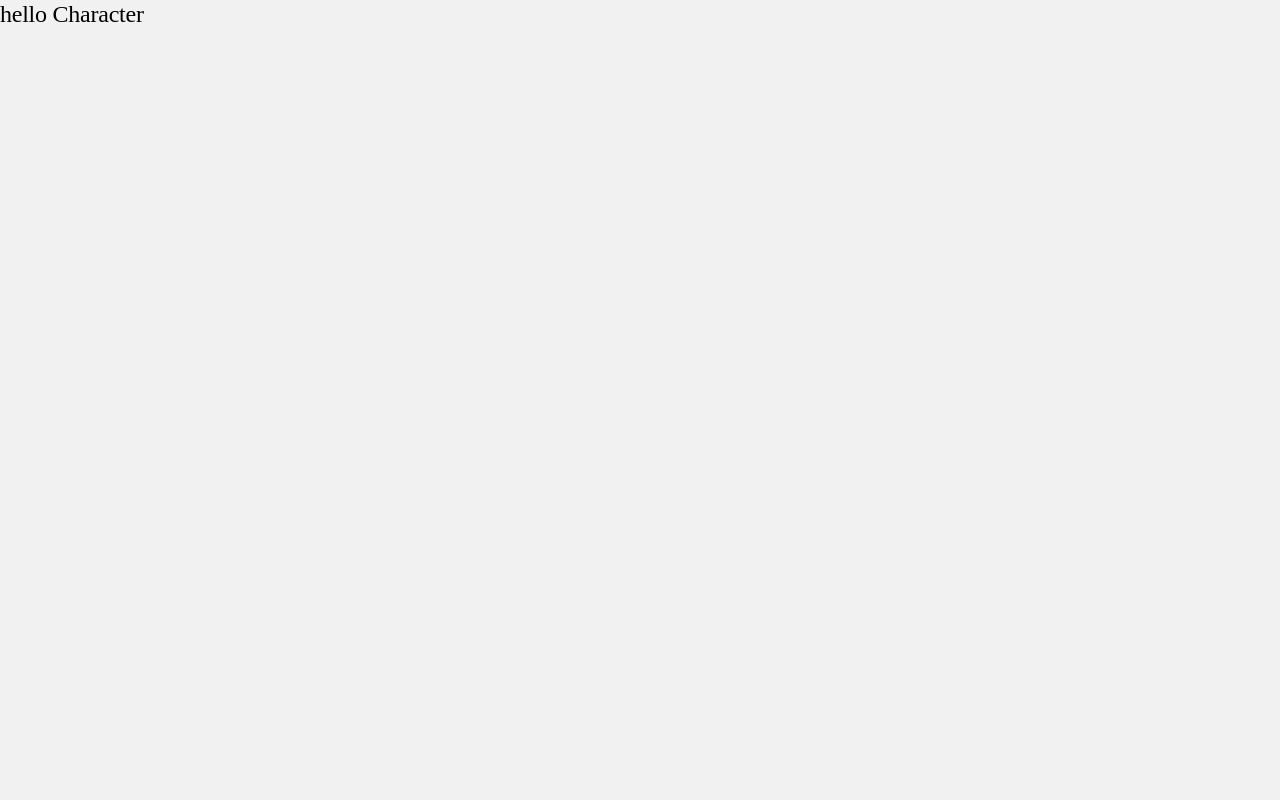
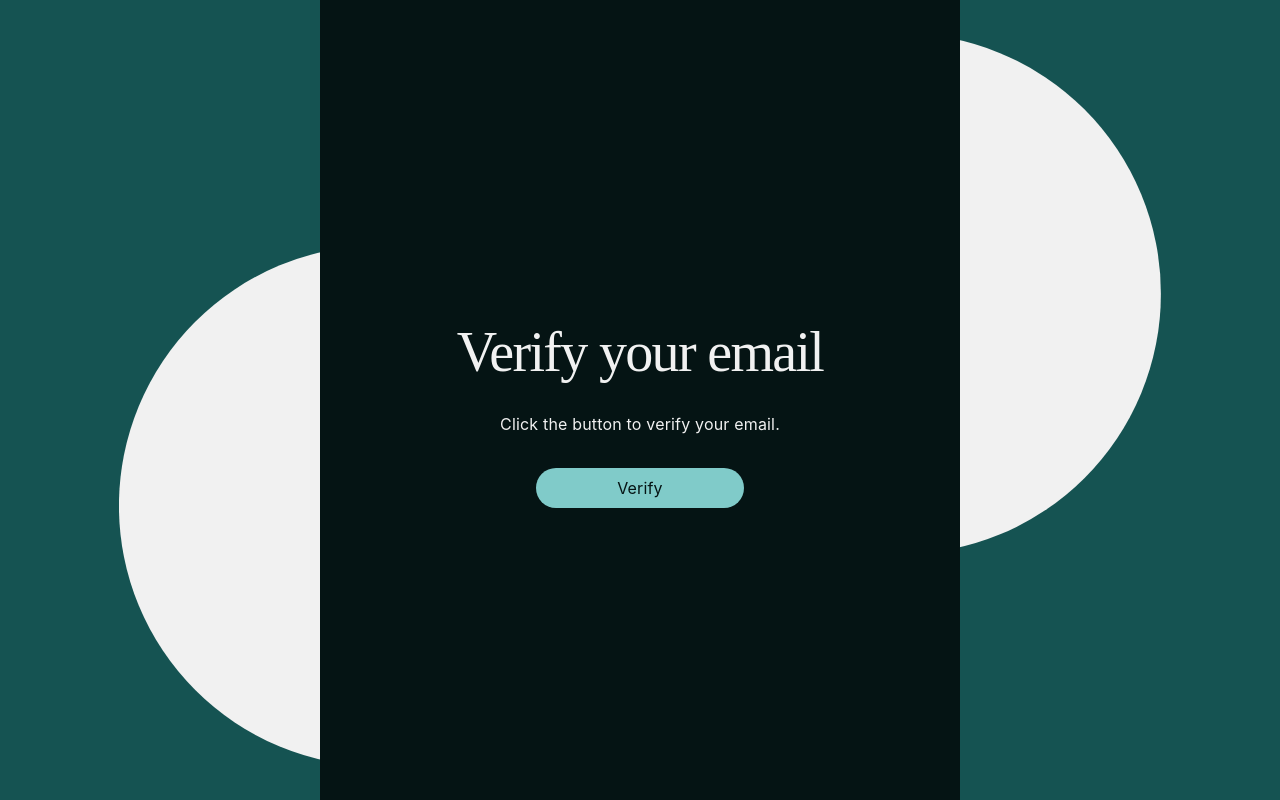
Before and after one commit to juleskj/dnd-react-flask, a React (Vite) app: page /verify-account in a window 1280 px wide. Built offline with nearby package versions, Linux system fonts and the light colour scheme; a web font is replaced by a local one.

Commit message:
creating verification page

```diff
--- a/src/pages/Verification.jsx
+++ b/src/pages/Verification.jsx
@@ -1,8 +1,27 @@
+import Button from "../components/Button";
+import Circles from "../assets/bg-circles.svg";
+import WizardSVG from "../assets/fortune-telling-wizard.svg";
+
 function Verification() {
   return (
-    <div>
-      <h2>hello Character</h2>
-    </div>
+    <section className="bg-main-400 sm:bg-main-300 h-dvh relative">
+      <img
+        className="hidden sm:block absolute h-11/12 top-1/2 left-1/2 transform -translate-x-1/2 -translate-y-1/2 z-0 pointer-events-none"
+        src={Circles}
+        alt="decorative circle icons"
+      />
+      <div className="relative sm:w-1/2 z-10 bg-main-400 sm:h-dvh mx-auto grid items-center">
+        <div className={`sm:hidden bg-light-100 w-72 h-72 rounded-full grid self-start mx-auto mt-6 sm:mt-0`}>
+          <img src={WizardSVG} alt="Wizard" className="mx-auto md:mx-auto self-center w-2/3 sm:w-9/12" />
+        </div>
+
+        <div className="grid gap-8">
+          <h1 className="text-light-100! text-center mb-0! mt-2">Verify your email</h1>
+          <p className="text-light-100! text-center">Click the button to verify your email.</p>
+          <Button buttonText="Verify" />
+        </div>
+      </div>
+    </section>
   );
 }
 
```
Also changed, not shown: src/assets/bg-circles.svg (added), src/assets/fortune-telling-wizard.svg (added).
